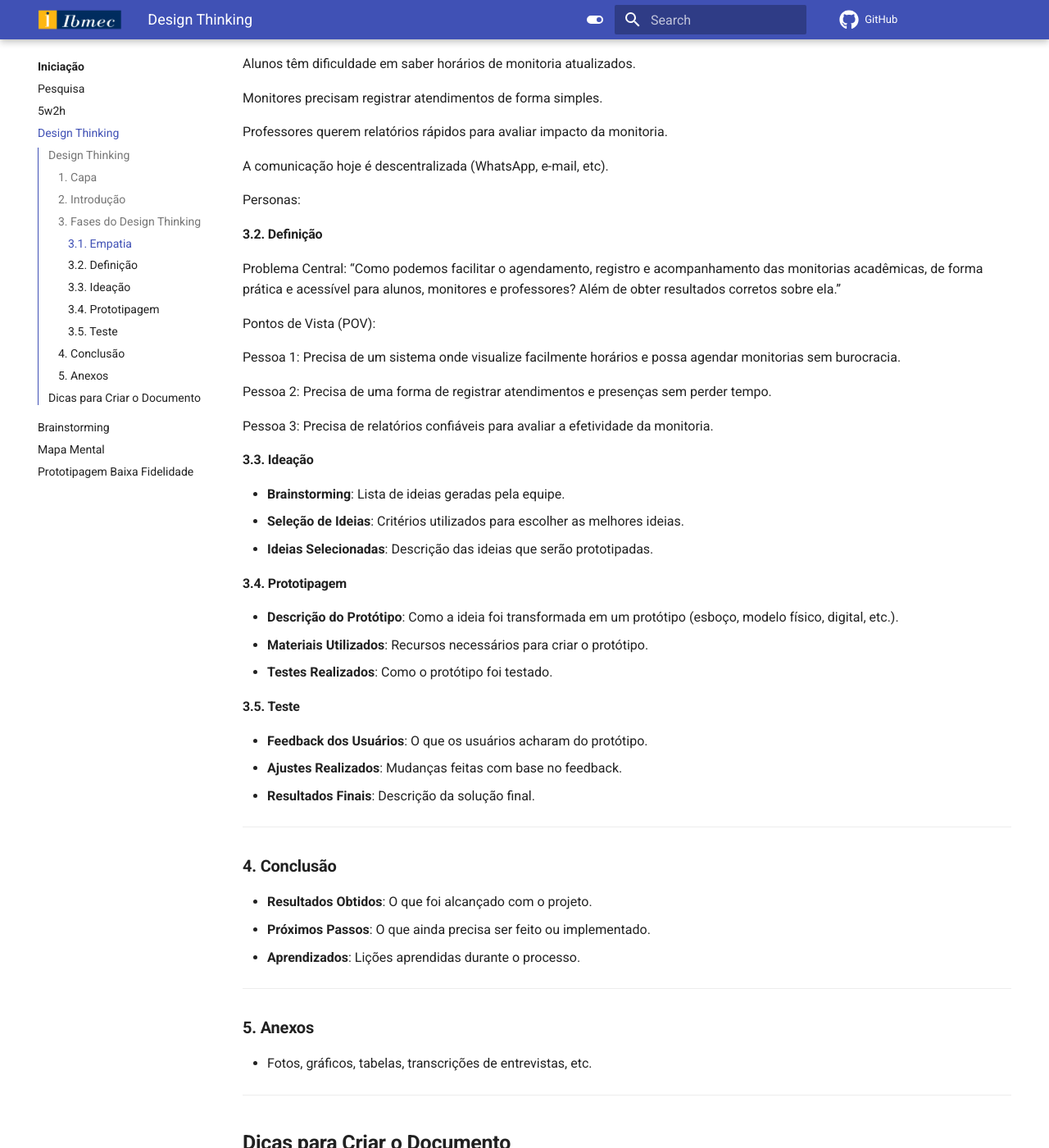
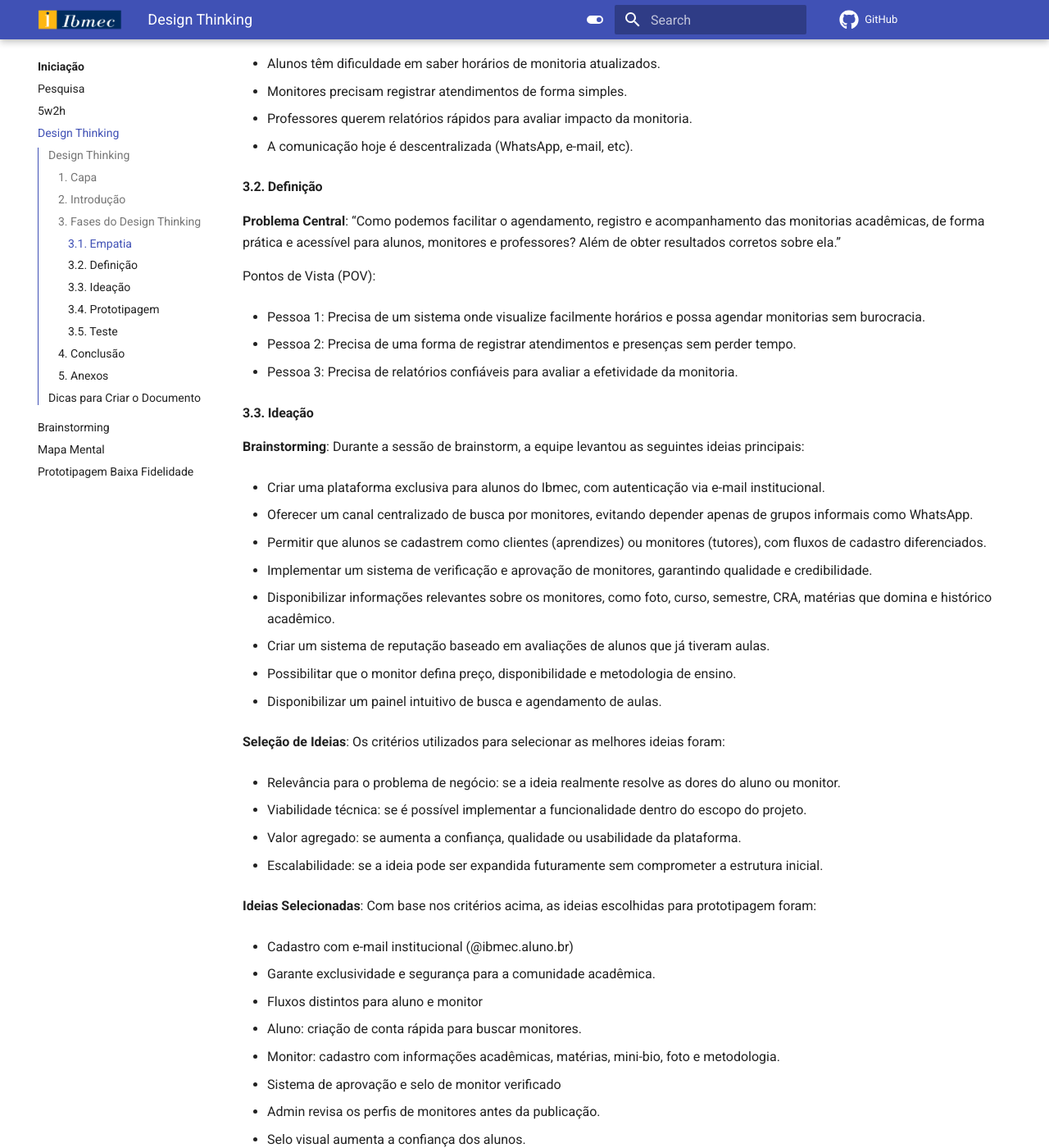
Before and after one commit to Projetos-de-Extensao/PBE_25.2_8003_I, an MkDocs documentation site: the page built from docs/Iniciacao/design_thinking.md, in a window 1280 px wide and 1400 px high, scrolled down 1265 px. Shown: the whole window at 82% size. Built offline with MkDocs 1.6.1 and Material for MkDocs 9.7.7, drawn with Linux system fonts in a browser that asks for light colours; comment, search, counter and statistics services are not loaded; some of the changed text lies outside the part shown.

Commit message:
update parte desig thinking

```diff
--- a/docs/Iniciacao/design_thinking.md
+++ b/docs/Iniciacao/design_thinking.md
@@ -18,29 +18,29 @@ Data: Agosto/2025 a Novembro/2025
 
 ### 2. Introdução
 
-Contexto do Projeto:
+**Contexto do Projeto**:
  Atualmente, muitas instituições de ensino realizam atividades de monitoria de forma manual, sem uma plataforma centralizada para organizar horários, agendamentos e relatórios. Isso gera problemas de comunicação entre monitores, professores e alunos, além de dificultar o acompanhamento dos atendimentos.
 
-Objetivo:
+**Objetivo**:
  Desenvolver um sistema web em Django para gerenciar a monitoria acadêmica, permitindo:
 
-Cadastro de disciplinas, monitores e horários de atendimento.
+- Cadastro de disciplinas, monitores e horários de atendimento.
 
-Agendamento online de monitoria por alunos.
+- Agendamento online de monitoria por alunos.
 
-Relatórios para professores e coordenação.
+- Relatórios para professores e coordenação.
 
-Público-Alvo:
+**Público-Alvo**:
 
-Alunos: que precisam de suporte em disciplinas.
+- Alunos: que precisam de suporte em disciplinas.
 
-Monitores: que oferecem atendimentos.
+- Monitores: que oferecem atendimentos.
 
-Professores: que supervisionam e avaliam a monitoria.
+- Professores: que supervisionam e avaliam a monitoria.
 
-Administradores/Coordenação: que acompanham indicadores gerais.
+- Administradores/Coordenação: que acompanham indicadores gerais.
 
-Escopo:
+**Escopo**:
  O sistema contempla cadastro de usuários, disciplinas, horários, agendamentos e relatórios básicos.
 
 
@@ -49,44 +49,98 @@ Escopo:
 
 #### 3.1. Empatia
 
-Pesquisa:
+**Pesquisa**:
 
-Observação dos métodos atuais (planilhas, grupos de WhatsApp, papel).
+- Observação dos métodos atuais (planilhas, grupos de WhatsApp, papel).
 
 Análise de sistemas semelhantes.
 
 Insights:
 
-Alunos têm dificuldade em saber horários de monitoria atualizados.
+- Alunos têm dificuldade em saber horários de monitoria atualizados.
 
-Monitores precisam registrar atendimentos de forma simples.
+- Monitores precisam registrar atendimentos de forma simples.
 
-Professores querem relatórios rápidos para avaliar impacto da monitoria.
+- Professores querem relatórios rápidos para avaliar impacto da monitoria.
 
-A comunicação hoje é descentralizada (WhatsApp, e-mail, etc).
-
-Personas:
-
-
+- A comunicação hoje é descentralizada (WhatsApp, e-mail, etc).
 
 #### 3.2. Definição
 
-Problema Central:
+**Problema Central**:
  “Como podemos facilitar o agendamento, registro e acompanhamento das monitorias acadêmicas, de forma prática e acessível para alunos, monitores e professores? Além de obter resultados corretos sobre ela.”
 
 Pontos de Vista (POV):
 
-Pessoa 1: Precisa de um sistema onde visualize facilmente horários e possa agendar monitorias sem burocracia.
+- Pessoa 1: Precisa de um sistema onde visualize facilmente horários e possa agendar monitorias sem burocracia.
 
-Pessoa 2: Precisa de uma forma de registrar atendimentos e presenças sem perder tempo.
+- Pessoa 2: Precisa de uma forma de registrar atendimentos e presenças sem perder tempo.
 
-Pessoa 3: Precisa de relatórios confiáveis para avaliar a efetividade da monitoria.
+- Pessoa 3: Precisa de relatórios confiáveis para avaliar a efetividade da monitoria.
 
 #### **3.3. Ideação**
 
-- **Brainstorming**: Lista de ideias geradas pela equipe.
-- **Seleção de Ideias**: Critérios utilizados para escolher as melhores ideias.
-- **Ideias Selecionadas**: Descrição das ideias que serão prototipadas.
+ **Brainstorming**: Durante a sessão de brainstorm, a equipe levantou as seguintes ideias principais:
+
+ - Criar uma plataforma exclusiva para alunos do Ibmec, com autenticação via e-mail institucional.
+
+- Oferecer um canal centralizado de busca por monitores, evitando depender apenas de grupos informais como WhatsApp.
+
+- Permitir que alunos se cadastrem como clientes (aprendizes) ou monitores (tutores), com fluxos de cadastro diferenciados.
+
+- Implementar um sistema de verificação e aprovação de monitores, garantindo qualidade e credibilidade.
+
+- Disponibilizar informações relevantes sobre os monitores, como foto, curso, semestre, CRA, matérias que domina e histórico acadêmico.
+
+- Criar um sistema de reputação baseado em avaliações de alunos que já tiveram aulas.
+
+- Possibilitar que o monitor defina preço, disponibilidade e metodologia de ensino.
+
+- Disponibilizar um painel intuitivo de busca e agendamento de aulas.
+
+
+ **Seleção de Ideias**:  Os critérios utilizados para selecionar as melhores ideias foram:
+
+- Relevância para o problema de negócio: se a ideia realmente resolve as dores do aluno ou monitor.
+
+- Viabilidade técnica: se é possível implementar a funcionalidade dentro do escopo do projeto.
+
+- Valor agregado: se aumenta a confiança, qualidade ou usabilidade da plataforma.
+
+- Escalabilidade: se a ideia pode ser expandida futuramente sem comprometer a estrutura inicial.
+
+
+ **Ideias Selecionadas**: Com base nos critérios acima, as ideias escolhidas para prototipagem foram:
+
+- Cadastro com e-mail institucional (@ibmec.aluno.br)
+
+- Garante exclusividade e segurança para a comunidade acadêmica.
+
+- Fluxos distintos para aluno e monitor
+
+- Aluno: criação de conta rápida para buscar monitores.
+
+- Monitor: cadastro com informações acadêmicas, matérias, mini-bio, foto e metodologia.
+
+- Sistema de aprovação e selo de monitor verificado
+
+- Admin revisa os perfis de monitores antes da publicação.
+
+- Selo visual aumenta a confiança dos alunos.
+
+- Perfil detalhado de monitor
+
+- Foto, curso, semestre, matérias, nota ou experiência na disciplina, CRA (opcional).
+
+- Busca e agendamento de aulas
+
+- Painel com lista de monitores, filtros por matéria e disponibilidade.
+
+- Opção de agendamento direto pela plataforma.
+
+- Avaliação de monitores pelos alunos
+
+- Sistema de reputação que permite feedback transparente e constrói confiança ao longo do tempo.
 
 #### **3.4. Prototipagem**
 
```
